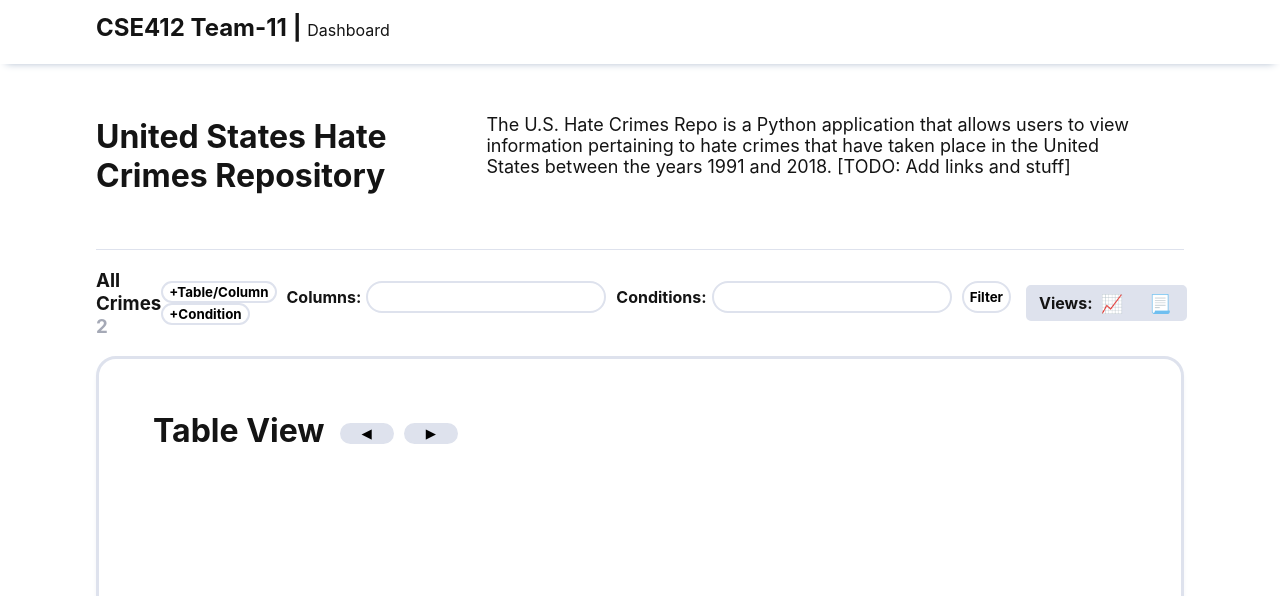
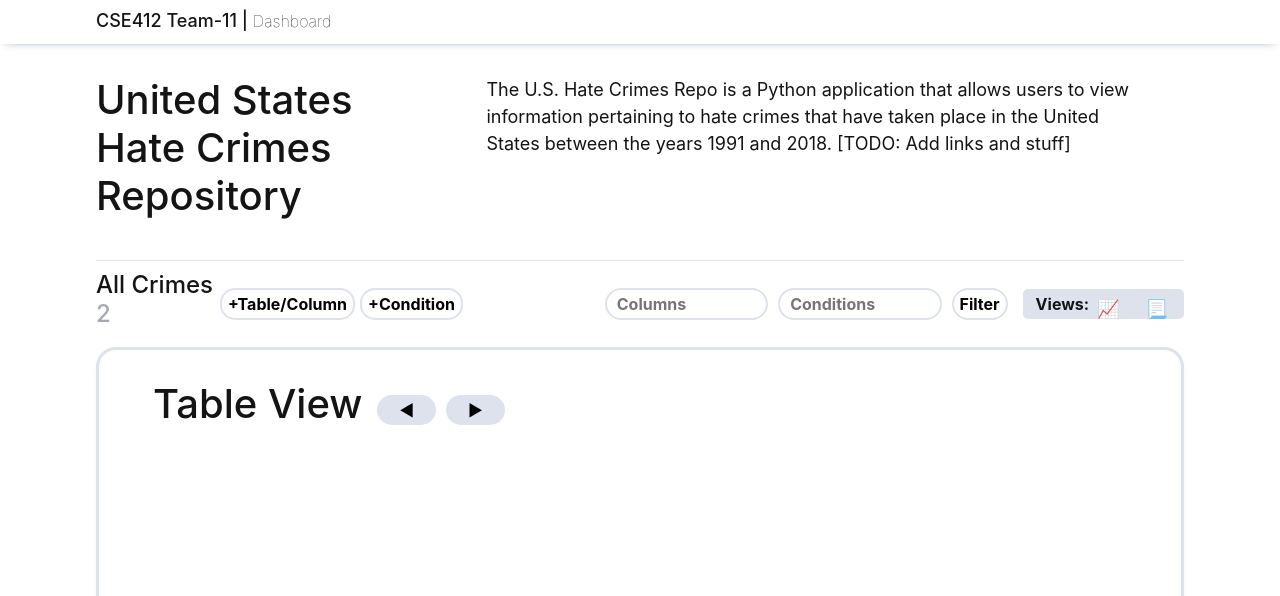
Before and after one commit to Team11-CSE412-Fall2020/US-Hate-Crimes-Database, a Flask app: page / in a window 1280 px wide. Shown: the top 596 px of the page. Run offline with Flask 2, Linux system fonts and the light colour scheme; some libraries are stand-ins or nearby versions.

Commit message:
Bootstrap and modal

```diff
--- a/app/static/css/main.css
+++ b/app/static/css/main.css
@@ -15,6 +15,10 @@ label {
     font-weight: bold;
     margin-top: auto;
     margin-bottom: auto;
+}
+
+h3 {
+    font-size: x-large;
 }
 
 
@@ -46,16 +50,20 @@ th, td {
 .banner {
     width: 100%;
     height: 44px;
-    line-height: 1em;
     box-shadow: rgb(162, 177, 198) 0px 5px 8px -6px;
     position: sticky;
+
 }
 
 .banner-content {
     width: 85%;
+    height: 100%;
     max-width: 1200px;
     margin-left: auto;
     margin-right: auto;
+    padding-top: 10px;
+    padding-bottom: auto;
+    font-size: large;
 }
 
 .content {
@@ -99,6 +107,8 @@ th, td {
     display: flex;
     flex-direction: row;
     justify-content: space-between;
+    padding-top: 10px;
+    padding-bottom: 10px;
     width: 100%;
 }
 
@@ -143,6 +153,7 @@ th, td {
 }
 
 .add-button {
+    margin-right: 5px;
     border-style: solid;
     border-color: rgb(222, 226, 237);
     border-radius: 15px;
@@ -164,6 +175,8 @@ th, td {
 }
 
 .filter-field[type="text"]{
+    width: 30%;
+
     margin-right: 10px;
     border-color: rgb(222, 226, 237);
     border-radius: 20px;
--- a/app/templates/base.html
+++ b/app/templates/base.html
@@ -4,7 +4,12 @@
     <meta charset="UTF-8">
     <meta name="viewport" content="width=device-width, initial-scale=1.0">
     <Title>US Hate Crimes Repository</Title>
+    <link rel="stylesheet" href="https://cdn.jsdelivr.net/npm/bootstrap@4.5.3/dist/css/bootstrap.min.css" integrity="sha384-TX8t27EcRE3e/ihU7zmQxVncDAy5uIKz4rEkgIXeMed4M0jlfIDPvg6uqKI2xXr2" crossorigin="anonymous">
     <link rel="stylesheet" href="{{ url_for('static', filename='css/main.css') }}">
+    <script src="https://code.jquery.com/jquery-3.2.1.slim.min.js" integrity="sha384-KJ3o2DKtIkvYIK3UENzmM7KCkRr/rE9/Qpg6aAZGJwFDMVNA/GpGFF93hXpG5KkN" crossorigin="anonymous"></script>
+    <script src="https://cdnjs.cloudflare.com/ajax/libs/popper.js/1.12.3/umd/popper.min.js" integrity="sha384-vFJXuSJphROIrBnz7yo7oB41mKfc8JzQZiCq4NCceLEaO4IHwicKwpJf9c9IpFgh" crossorigin="anonymous"></script>
+
+    <script src="https://cdn.jsdelivr.net/npm/bootstrap@4.5.3/dist/js/bootstrap.bundle.min.js" integrity="sha384-ho+j7jyWK8fNQe+A12Hb8AhRq26LrZ/JpcUGGOn+Y7RsweNrtN/tE3MoK7ZeZDyx" crossorigin="anonymous"></script>
     <script src="{{ url_for('static', filename='Chart.min.js') }}"></script>
     {% block head %}{% endblock %}
 </head>
--- /dev/null
+++ b/app/templates/includes/column-modal.html
@@ -0,0 +1,23 @@
+{% block body %}
+
+<div class="modal fade" id="exampleModal" tabindex="-1" role="dialog" aria-labelledby="exampleModalLabel" aria-hidden="true">
+    <div class="modal-dialog" role="document">
+      <div class="modal-content">
+        <div class="modal-header">
+          <h5 class="modal-title" id="exampleModalLabel">Modal title</h5>
+          <button type="button" class="close" data-dismiss="modal" aria-label="Close">
+            <span aria-hidden="true">&times;</span>
+          </button>
+        </div>
+        <div class="modal-body">
+          ...
+        </div>
+        <div class="modal-footer">
+          <button type="button" class="btn btn-secondary" data-dismiss="modal">Close</button>
+          <button type="button" class="btn btn-primary">Save changes</button>
+        </div>
+      </div>
+    </div>
+</div>
+
+{% endblock %}
--- a/app/templates/includes/modal.html
+++ /dev/null
@@ -1,7 +0,0 @@
-{% block body %}
-
-<div>
-
-</div>
-
-{% endblock %}
--- a/app/templates/index.html
+++ b/app/templates/index.html
@@ -26,20 +26,15 @@
         <h3>All Crimes <span style="color: rgb(165, 169, 182);">{{Props.rowCount}}</span> </h3>
         <div style="margin-top:auto; margin-bottom: auto; display:flex; flex-direction: row;">
 
-            <div class="center-vertical" style="margin-right: 10px;">
-                <button class="add-button">+Table/Column</button>
-                <button class="add-button">+Condition</button>
-                {% include 'includes/modal.html' %}
-            </div>
+            <button class="add-button" data-toggle="modal" data-target="#exampleModal">+Table/Column</button>
+            <button class="add-button">+Condition</button>
+
+            {% include 'includes/column-modal.html' %}
 
             <form method="POST" action="/filter">
                 <div class="filter-controls">
-                    <label for="columns" class="filter-label">Columns:</label>
-                    <input type="text" name="columns" class="filter-field">
-
-                    <label for="conditions" class="filter-label">Conditions:</label>
-                    <input type="text" name="conditions" class="filter-field">
-
+                    <input type="text" name="columns" class="filter-field" placeholder="Columns">
+                    <input type="text" name="conditions" class="filter-field" placeholder="Conditions">
                     <button class="control-button" class="filter-label">Filter</button>
                 </div>
             </form>
@@ -62,13 +57,10 @@
 
         <div class = "table-window">
             {% if Props.displayType == "table"%}
-
-            {% include 'includes/table.html' %}
+                {% include 'includes/table.html' %}
 
             {% elif Props.displayType == "stats"%}
-
-            {% include 'includes/graph.html' %}
-
+                {% include 'includes/graph.html' %}
             {% endif %}
         </div>
     </div>
```
Also changed, not shown: app/templates/includes/graph.html (+10 -4 lines).
